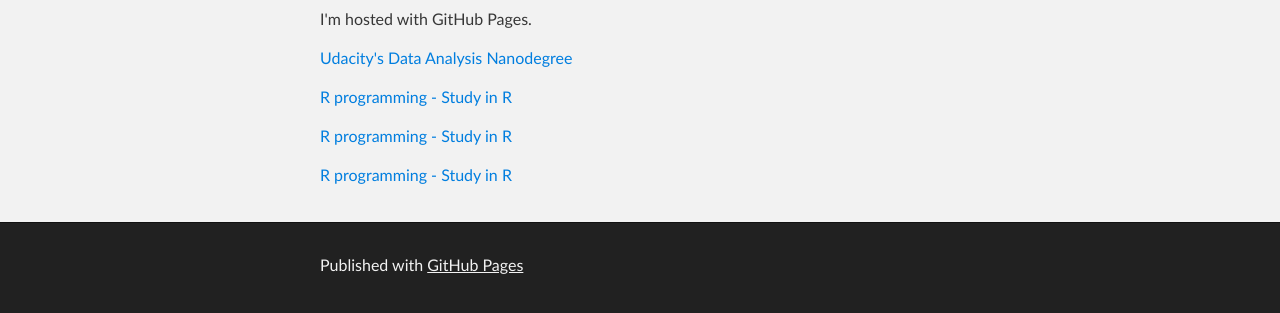
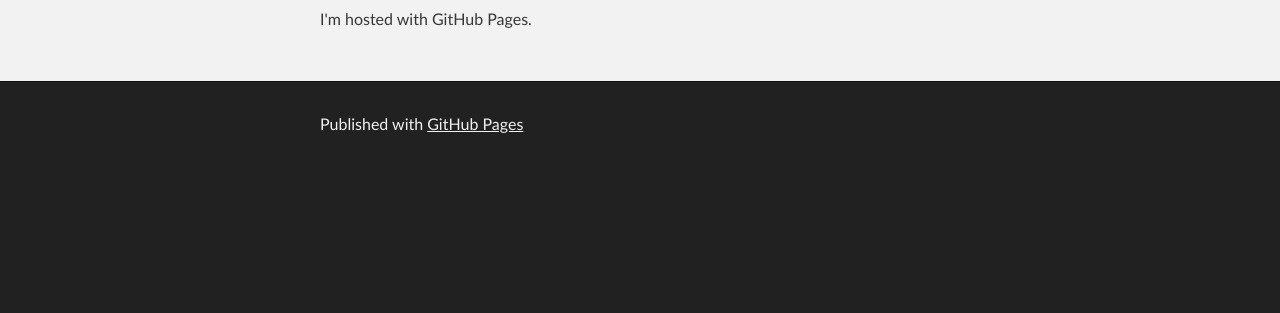
Before and after one commit to 2507Mario/.github.io, a plain HTML site: page udacity_data_analyst_general.html in a window 1280 px wide. Shown: the part 317-630 px from the top of the page. Drawn offline with Linux system fonts and the light colour scheme.

Commit message:
Update udacity_data_analyst_general.html

```diff
--- a/udacity_data_analyst_general.html
+++ b/udacity_data_analyst_general.html
@@ -33,11 +33,8 @@
 <a id="hello-world" class="anchor" href="#hello-world" aria-hidden="true"><span aria-hidden="true" class="octicon octicon-link"></span></a>Hello World</h1>
 
 <p>I'm hosted with GitHub Pages.</p>
-<p><a href=""</a>Udacity's Data Analysis Nanodegree</p>
-<p><a href="R_Final_Project_Mario_Bonilla-Udacity.html" target="_blank">R programming - Study in R</a></p>
-<p><a href="R_Final_Project_Mario_Bonilla-Udacity.html" target="_blank">R programming - Study in R</a></p>
-<p><a href="R_Final_Project_Mario_Bonilla-Udacity.html" target="_blank">R programming - Study in R</a></p>
-<p></p>
+<p><img href="https://cloud.githubusercontent.com/assets/13743606/9836070/d29babea-5a0a-11e5-8961-3a56c14ddadd.png"</a></p>
+
       </section>
     </div>
 
```
